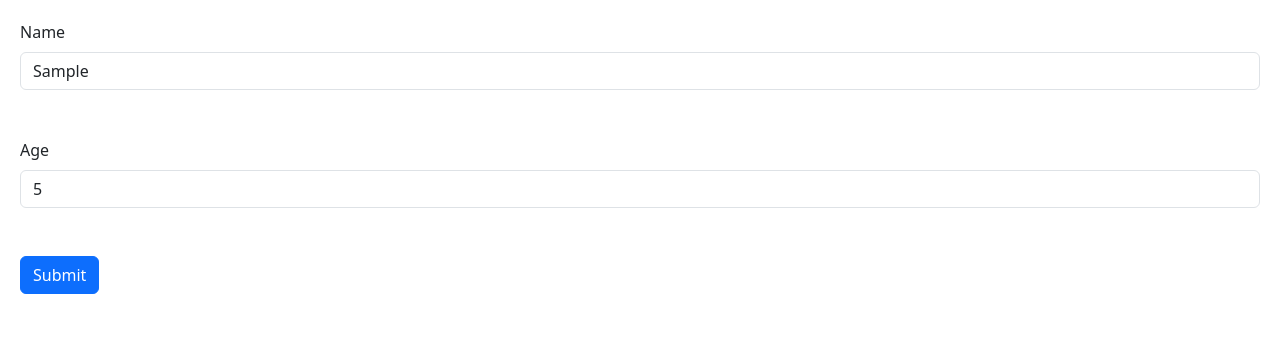
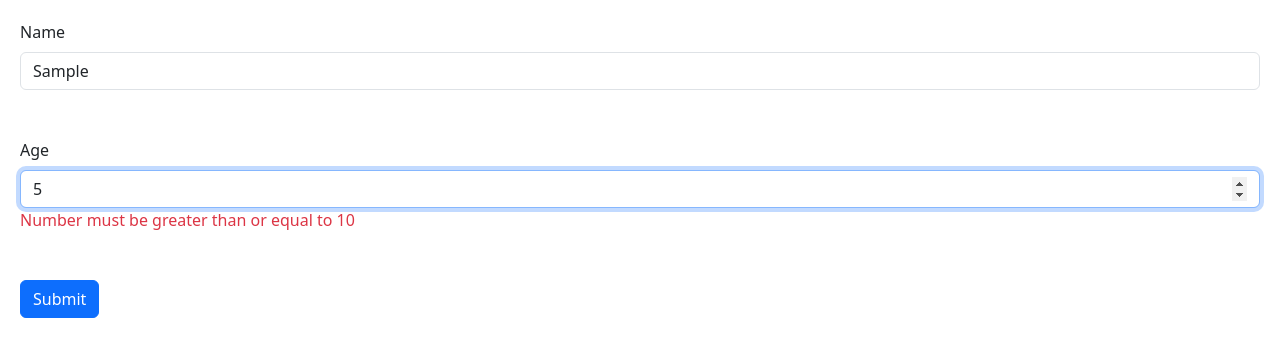
Before and after one commit to Kuldeep120/expence_tracker_react, a React (Vite) app: page / in a window 1280 px wide. Both pictures are taken after typing "Sample", "5" into the empty fields and a click on the button "Submit". Shown: the top 356 px of the page. Built offline with nearby package versions, Linux system fonts and the light colour scheme.

Commit message:
used zod and @hookform/resolvers to implement schema based validation

```diff
--- a/package.json
+++ b/package.json
@@ -10,11 +10,13 @@
     "preview": "vite preview"
   },
   "dependencies": {
+    "@hookform/resolvers": "^5.0.1",
     "bootstrap": "^5.3.6",
     "react": "^19.1.0",
     "react-bootstrap": "^2.10.10",
     "react-dom": "^19.1.0",
-    "react-hook-form": "^7.56.4"
+    "react-hook-form": "^7.56.4",
+    "zod": "^3.25.28"
   },
   "devDependencies": {
     "@eslint/js": "^9.25.0",
--- a/src/components/Form.tsx
+++ b/src/components/Form.tsx
@@ -1,26 +1,25 @@
-import { useRef, useState, type FormEvent } from "react";
 import { useForm, type FieldValues } from "react-hook-form";
+import { z } from "zod";
+import { zodResolver } from "@hookform/resolvers/zod";
 
-interface FormData {
-  name: string;
-  age: number;
-}
+const schema = z.object({
+  name: z.string().min(4, {"message": "Name must atleast be 4 characters"}).max(30),
+  age: z.number().min(10),
+});
+
+type FormData = z.infer<typeof schema>;
 
 const Form = () => {
   const {
     register,
     handleSubmit,
     formState: { errors },
-  } = useForm<FormData>();
+  } = useForm<FormData>({ resolver: zodResolver(schema) });
 
   console.log(errors);
   const onSubmit = (data: FieldValues) => {
     console.log(data);
   };
-  // const handleSubmittV2 = (event: FormEvent, onSubmit)=>{
-  //   console.log(event);
-  //   return onSubmit
-  // }
   return (
     <form onSubmit={handleSubmit(onSubmit)}>
       <div className="mb-5">
@@ -28,28 +27,28 @@
           Name
         </label>
         <input
-          {...register("name", { required: true, minLength: 3, maxLength: 20 })}
+          {...register("name")}
           id="name"
           type="text"
           className="form-control"
         />
-        {errors.name?.type === "required" ? (
-          <p>Name field is required</p>
-        ) : null}
-        {errors.name?.type === "minLength" ? (
-          <p>Name field should atleat be 3</p>
-        ) : null}
+        {errors.name &&
+          <p className="text text-danger">{errors.name.message}</p>
+        }
       </div>
       <div className="mb-5">
         <label htmlFor="age" className="form-label">
           Age
         </label>
         <input
-          {...register("age")}
+          {...register("age", {valueAsNumber: true})}
           id="age"
           type="number"
           className="form-control"
         />
+        {errors.age &&
+          <p className="text text-danger">{errors.age.message}</p>
+        }
       </div>
       <button className="btn btn-primary" type="submit">
         Submit
```
Also changed, not shown: 2 other files (tests, documents, lock files or other folders).
